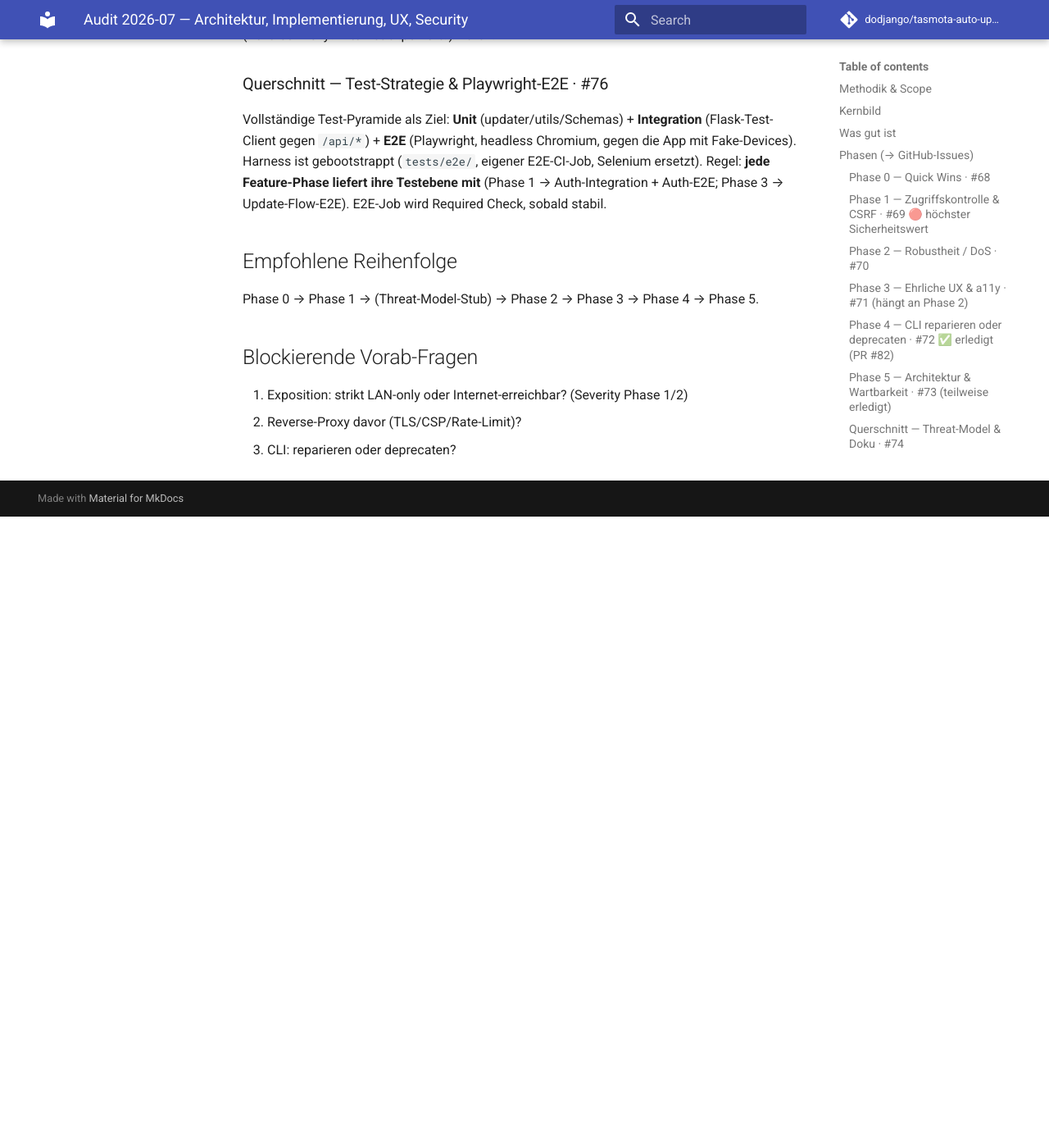
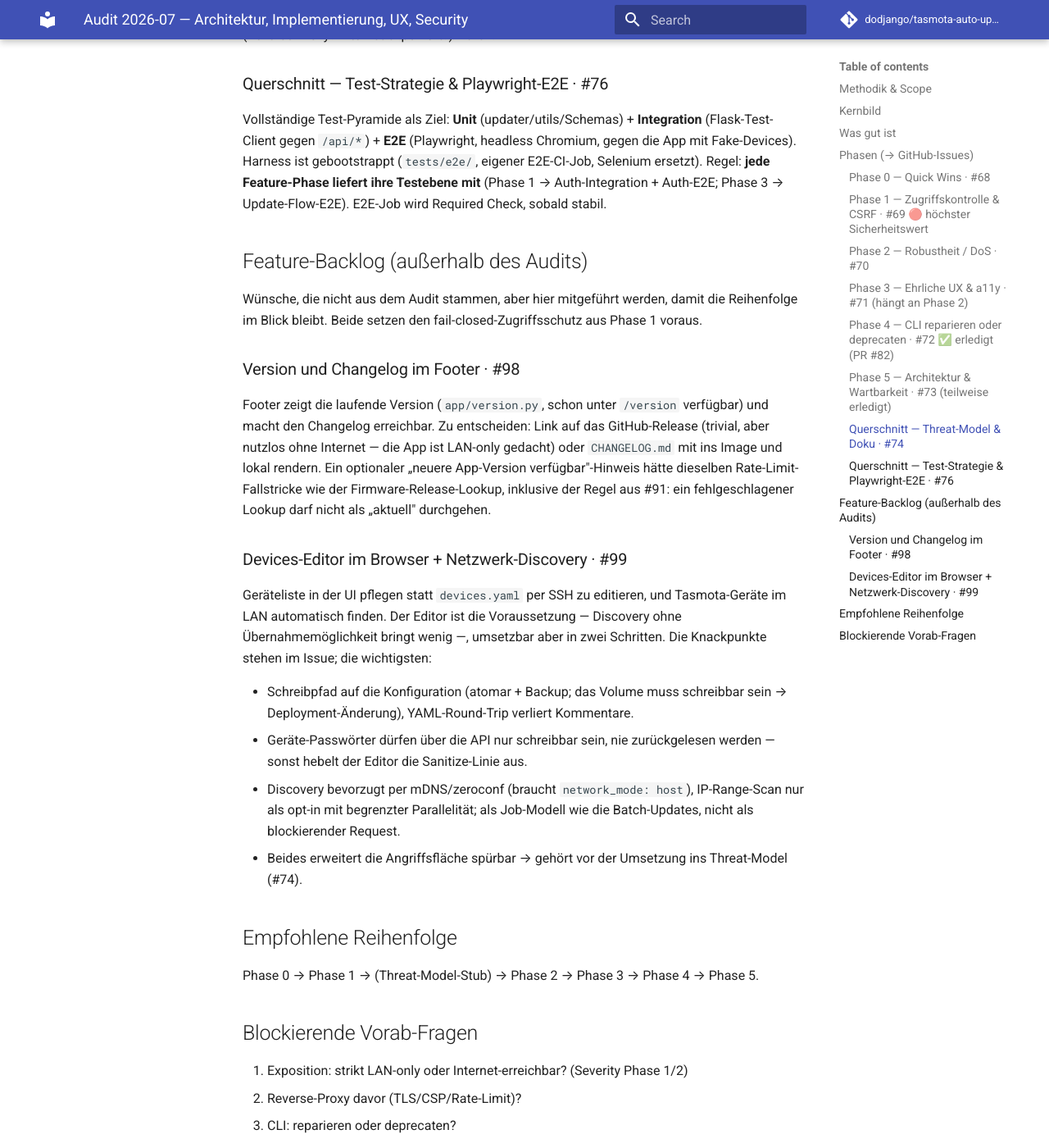
Before and after one commit to dodjango/tasmota-auto-updater, an MkDocs documentation site: the page built from docs/audit-2026-07/implementation-plan.md, in a window 1280 px wide and 1400 px high, scrolled down 2898 px. Shown: the whole window at 82% size. Built offline with MkDocs 1.6.1 and Material for MkDocs 9.7.7, drawn with Linux system fonts in a browser that asks for light colours; comment, search, counter and statistics services are not loaded; before the commit the page ends 3528 px from its top, so only the background shows below that.

Commit message:
docs(audit): add the feature backlog to the implementation plan (#100)
Two wishes that do not come out of the audit but should stay visible next to
it, each with the decisions and pitfalls that need answering first:

- Version and changelog in the footer (#98)
- Devices editor in the browser plus network discovery (#99)

```diff
--- a/docs/audit-2026-07/implementation-plan.md
+++ b/docs/audit-2026-07/implementation-plan.md
@@ -107,6 +107,37 @@
 liefert ihre Testebene mit** (Phase 1 → Auth-Integration + Auth-E2E; Phase 3 →
 Update-Flow-E2E). E2E-Job wird Required Check, sobald stabil.
 
+## Feature-Backlog (außerhalb des Audits)
+
+Wünsche, die nicht aus dem Audit stammen, aber hier mitgeführt werden, damit die
+Reihenfolge im Blick bleibt. Beide setzen den fail-closed-Zugriffsschutz aus
+Phase 1 voraus.
+
+### Version und Changelog im Footer · #98
+Footer zeigt die laufende Version (`app/version.py`, schon unter `/version`
+verfügbar) und macht den Changelog erreichbar. Zu entscheiden: Link auf das
+GitHub-Release (trivial, aber nutzlos ohne Internet — die App ist LAN-only
+gedacht) oder `CHANGELOG.md` mit ins Image und lokal rendern. Ein optionaler
+„neuere App-Version verfügbar"-Hinweis hätte dieselben Rate-Limit-Fallstricke wie
+der Firmware-Release-Lookup, inklusive der Regel aus #91: ein fehlgeschlagener
+Lookup darf nicht als „aktuell" durchgehen.
+
+### Devices-Editor im Browser + Netzwerk-Discovery · #99
+Geräteliste in der UI pflegen statt `devices.yaml` per SSH zu editieren, und
+Tasmota-Geräte im LAN automatisch finden. Der Editor ist die Voraussetzung —
+Discovery ohne Übernahmemöglichkeit bringt wenig —, umsetzbar aber in zwei
+Schritten. Die Knackpunkte stehen im Issue; die wichtigsten:
+
+- Schreibpfad auf die Konfiguration (atomar + Backup; das Volume muss schreibbar
+  sein → Deployment-Änderung), YAML-Round-Trip verliert Kommentare.
+- Geräte-Passwörter dürfen über die API nur schreibbar sein, nie zurückgelesen
+  werden — sonst hebelt der Editor die Sanitize-Linie aus.
+- Discovery bevorzugt per mDNS/zeroconf (braucht `network_mode: host`),
+  IP-Range-Scan nur als opt-in mit begrenzter Parallelität; als Job-Modell wie
+  die Batch-Updates, nicht als blockierender Request.
+- Beides erweitert die Angriffsfläche spürbar → gehört vor der Umsetzung ins
+  Threat-Model (#74).
+
 ## Empfohlene Reihenfolge
 Phase 0 → Phase 1 → (Threat-Model-Stub) → Phase 2 → Phase 3 → Phase 4 → Phase 5.
 
```
